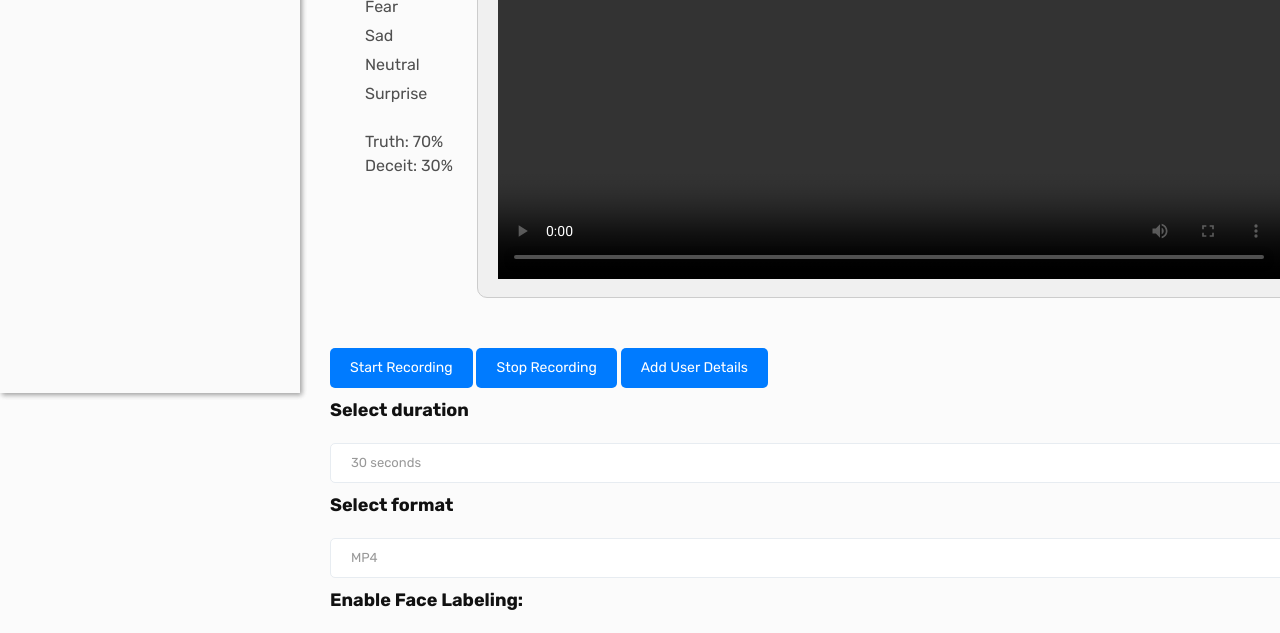
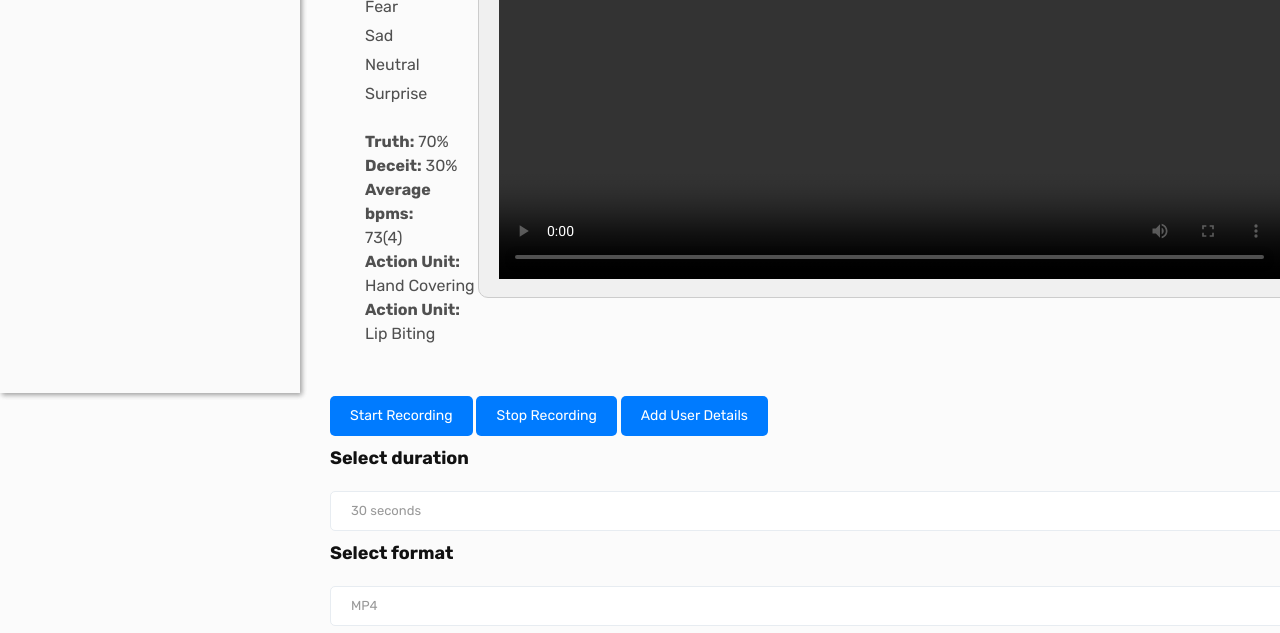
Before and after one commit to Empsy1999/Facial-Recognition, a plain HTML site: page admin/Dashboard.html in a window 1280 px wide. Shown: the part 467-1100 px from the top of the page. Drawn offline with nearby package versions, Linux system fonts and the light colour scheme; files whose address does not match are found by name.

Commit message:
Update Dashboard.html

```diff
--- a/admin/Dashboard.html
+++ b/admin/Dashboard.html
@@ -536,14 +536,20 @@
                                                 <li>Surprise</li>
                                             </ul>
                                             <div id="emotionOverlay">
-                                                <div id="truthPercentage">Truth: 70%</div>
-                                                <div id="deceitPercentage">Deceit: 30%</div>
+                                                <div id="truthPercentage"><b>Truth:</b> 70%</div>
+                                                <div id="deceitPercentage"><b>Deceit:</b> 30%</div>
+                                            </div>
+                                            <div id="emotionOverlay">
+                                                <div id="Avg_bpms:"><b>Average bpms:</b><br>73(4)</div>
+                                                <div id="Mood:"><b>Action Unit:</b><br>Hand Covering</div>
+                                                <div id="Mood:"><b>Action Unit:</b><br>Lip Biting</div>
                                             </div>
                                         </div>
                                         <div id="box">
 
                                             <div class="video-container">
                                                 <video id="videoElement" autoplay controls></video>
+
                                             </div>
                                         </div>
                                     </div>
```
